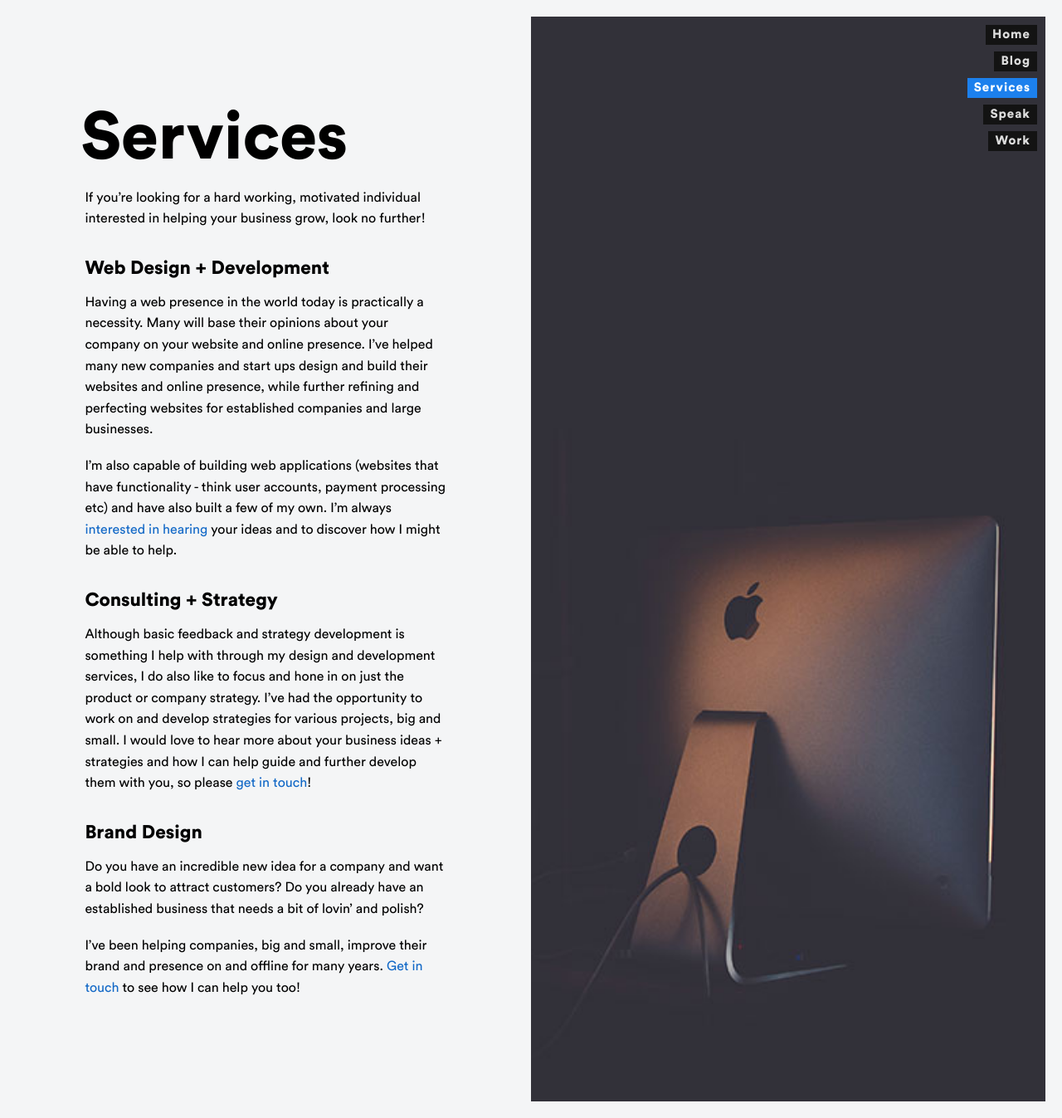
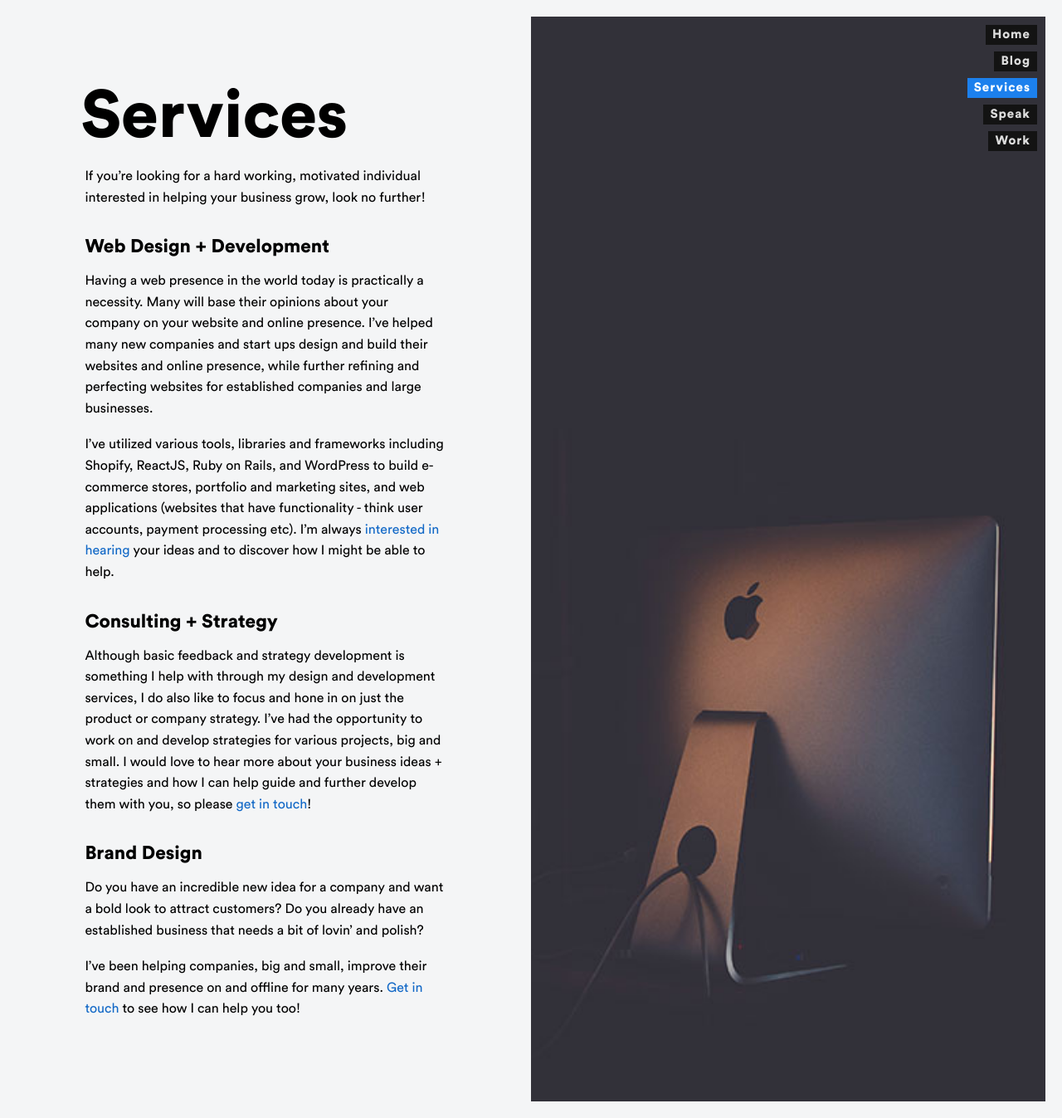
Before and after one commit to harisaurus/harisaurus.github.io, a Jekyll site: the page built from services.md, in a window 1280 px wide and 1347 px high. Shown: the whole window at 83% size. Built offline with Jekyll 4.4.1, drawn with Linux system fonts in a browser that asks for light colours.

Commit message:
company images to use in the future, services copy update

```diff
--- a/services.md
+++ b/services.md
@@ -15,7 +13,7 @@
 ## Web Design + Development
 Having a web presence in the world today is practically a necessity. Many will base their opinions about your company on your website and online presence. I've helped many new companies and start ups design and build their websites and online presence, while further refining and perfecting websites for established companies and large businesses.
 
-I'm also capable of building web applications (websites that have functionality - think user accounts, payment processing etc) and have also built a few of my own. I'm always <a href="mailto:harismahmood89@gmail.com">interested in hearing</a> your ideas and to discover how I might be able to help.
+I've utilized various tools, libraries and frameworks including Shopify, ReactJS, Ruby on Rails, and WordPress to build e-commerce stores, portfolio and marketing sites, and web applications (websites that have functionality - think user accounts, payment processing etc). I'm always <a href="mailto:harismahmood89@gmail.com">interested in hearing</a> your ideas and to discover how I might be able to help.
 
 ## Consulting + Strategy
 Although basic feedback and strategy development is something I help with through my design and development services, I do also like to focus and hone in on just the product or company strategy. I've had the opportunity to work on and develop strategies for various projects, big and small. I would love to hear more about your business ideas + strategies and how I can help guide and further develop them with you, so please <a href="mailto:harismahmood89@gmail.com">get in touch</a>!
```
Also changed, not shown: other parts of services.md (+0 -2 lines), images/companies/hackeryou.png (added), images/companies/ibm.png (added), images/companies/nsnorth.png (added), images/companies/rogers.png (added), images/companies/the-globe-and-mail.png (added), images/companies/tsn.png (added), images/companies/twg.png (added).
